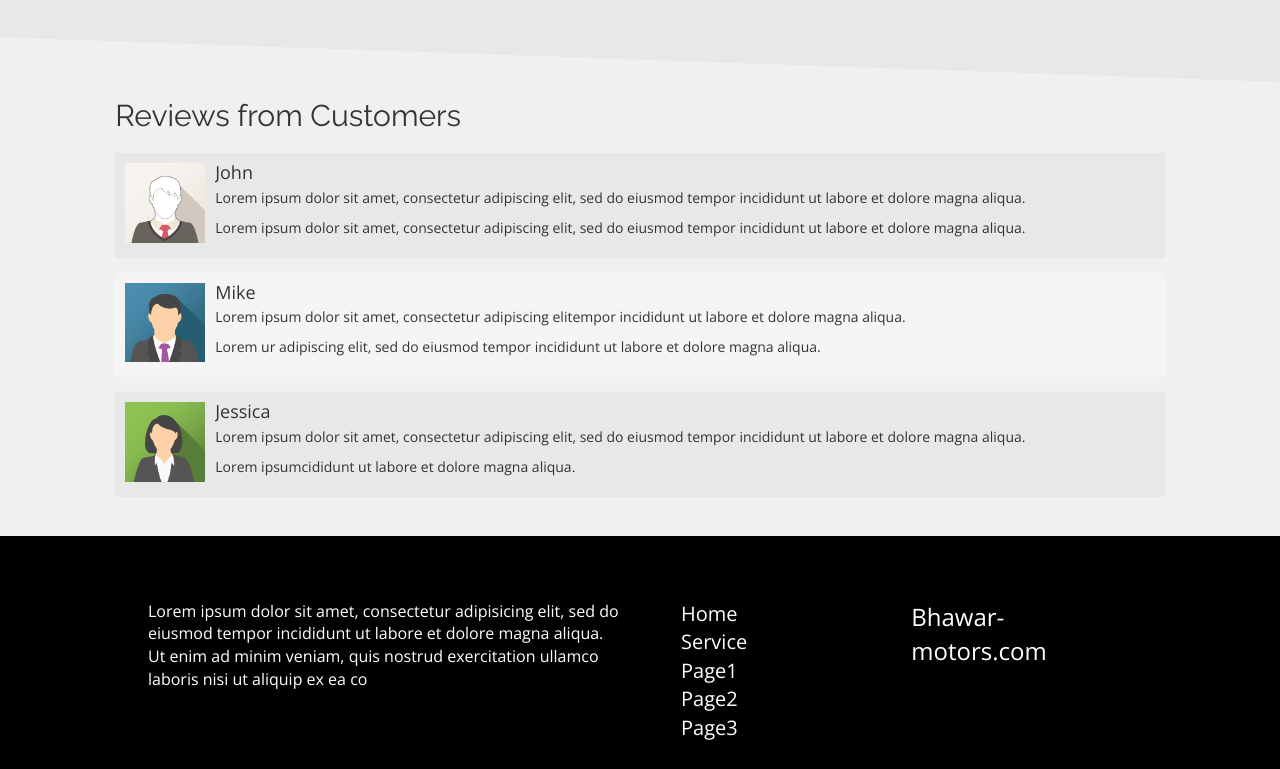
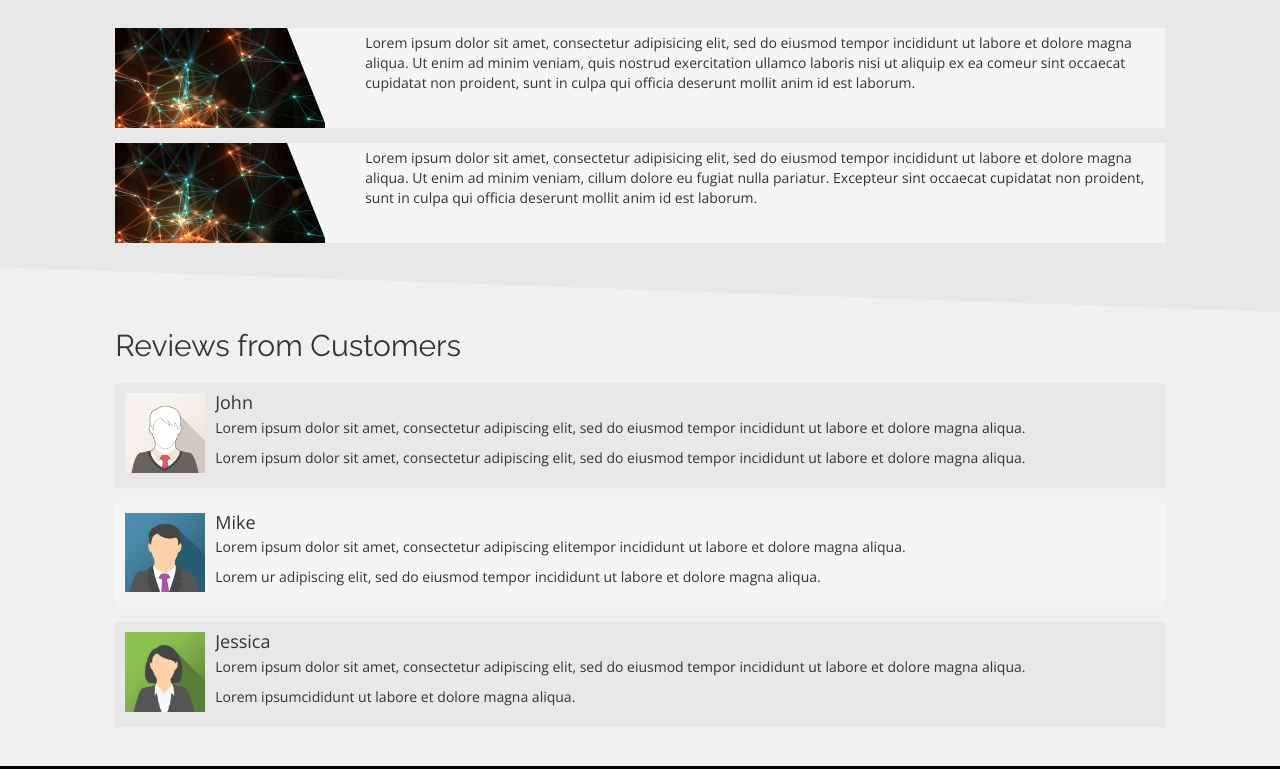
Before and after one commit to Jonax79409/Bhawar-motors-site, a plain HTML site: page service.html in a window 1280 px wide. Shown: the part 1090-1859 px from the top of the page. Drawn offline with nearby package versions, Linux system fonts and the light colour scheme.

Commit message:
extra section added

```diff
--- a/service.html
+++ b/service.html
@@ -118,6 +118,36 @@
     </div>
     </section>
     <section id="section5">
+    	<div class="sec5_box1">
+			<div class="slant_box_img1">
+				<img src="images/demo.jpg">
+	    	</div>
+			<div class="slant_box_info1">
+				<div class="angled_div1"></div>
+				<p style="padding: 5px;padding-right: 1%;">
+					Lorem ipsum dolor sit amet, consectetur adipisicing elit, sed do eiusmod
+					tempor incididunt ut labore et dolore magna aliqua. Ut enim ad minim veniam,
+					quis nostrud exercitation ullamco laboris nisi ut aliquip ex ea comeur sint occaecat cupidatat non
+					proident, sunt in culpa qui officia deserunt mollit anim id est laborum.
+			    </p>
+			</div>
+		</div>
+		<div class="sec5_box2">
+			<div class="slant_box_img2">
+				<img src="images/demo.jpg">
+		    </div>
+			<div class="slant_box_info2">
+				<div class="angled_div1"></div>
+				<p style="padding: 5px;padding-right: 1%;">
+					Lorem ipsum dolor sit amet, consectetur adipisicing elit, sed do eiusmod
+					tempor incididunt ut labore et dolore magna aliqua. Ut enim ad minim veniam,
+					cillum dolore eu fugiat nulla pariatur. Excepteur sint occaecat cupidatat non
+					proident, sunt in culpa qui officia deserunt mollit anim id est laborum.
+			    </p>
+			</div>
+		</div>
+    </section>
+    <section id="section6">
     	<div class="slant2">
         	<div style="font-family: Raleway ; font-size: 30px;">Reviews from Customers</div>
             	<div class="media" style="background-color:#E8E8E8">
--- a/service_stylesheet.css
+++ b/service_stylesheet.css
@@ -5,7 +5,7 @@
 	margin: 0% ;
 	font-family: open sans;
 }
-
+/*section1*/
 #section1{
 	overflow-x: hidden;
 }
@@ -39,6 +39,7 @@
 	margin: 0px 5px;
 }
 
+/*section2*/
 #offers{
 	display: grid;
     grid-template-columns: 20% 20% 20% 20% 20%;
@@ -71,6 +72,7 @@
 	width: 40px;
 }
 
+/*section3*/
 #section3{
 	margin: 4% 0%;
 }
@@ -84,19 +86,20 @@
 	padding-top: 1%;
 }
 
-
 .why_us_ans{
 	font-size: 18px;
 	box-sizing: border-box;
 	width: 80%;
 	padding-left: 9%;
 	padding-bottom: 4%;
-
 }
 
+/*section4*/
+
 #section4{
-	padding-bottom: 1%;
+	padding-bottom: 0%;
 }
+
 
 .slant1,.slant2{
 	width: 100%;
@@ -135,8 +138,79 @@
 	background: inherit;
 }
 
+
+/*section5*/
 #section5{
-	margin-top: 4%;
+	padding: 0% 9%;
+	margin-bottom: 5%;
+}
+
+.angled_div1{
+	position: relative;
+	border-right:  40px solid #F5F5F5;
+	border-bottom: 100px solid transparent;
+	float: left;
+	left: -38px;
+}
+
+/*section5 box1*/
+
+.sec5_box1{
+	box-sizing: border-box;
+	display: inline-block;
+	margin-top: 10px;
+}
+
+.slant_box_info1{
+	box-sizing: border-box;
+	float: right;
+	width: 80%;
+	background: #F5F5F5;
+	height: 100px;
+}
+
+.slant_box_img1{
+	box-sizing: border-box;
+	width: 20%;
+	float: left;
+}
+
+.slant_box_img1 img{
+	width: 100%;
+	height: 100px;
+}
+
+/*section5 box2*/
+
+.sec5_box2{
+	box-sizing: border-box;
+	display: inline-block;
+	margin-top: 10px;
+}
+
+.slant_box_info2{
+	box-sizing: border-box;
+	float: right;
+	width: 80%;
+	background: #F5F5F5;
+	height: 100px;
+}
+
+.slant_box_img2{
+	box-sizing: border-box;
+	width: 20%;
+	float: left;
+}
+
+.slant_box_img2 img{
+	width: 100%;
+	height: 100px;
+}
+
+
+/*section6*/
+#section6{
+	margin-top: 3%;
 }
 
 .slant2{
@@ -163,6 +237,8 @@
 	background: inherit;
 }
 
+
+
 .details strong{
 	font-size: 20px;
 }
@@ -174,6 +250,12 @@
 }
 .media{
 	padding: 10px;
+}
+.content{
+	width: 50%;
+	height: 100%;
+	background: #000;
+	box-sizing: border-box;
 }
 
 footer{
@@ -218,6 +300,19 @@ footer{
 		padding: 10%;
 		width: 100%;
 	}
+	.slant_box_info1{
+		width: 70%;
+
+	}
+	.slant_box_img1{
+		width: 30%;
+    }
+    .slant_box_info2{
+		width: 70%;
+	}
+	.slant_box_img2{
+		width: 30%;
+	}
 }
 @media screen and (max-width: 470px){
 	#carousel_content{
```
Also changed, not shown: images/demo.jpg (added).
